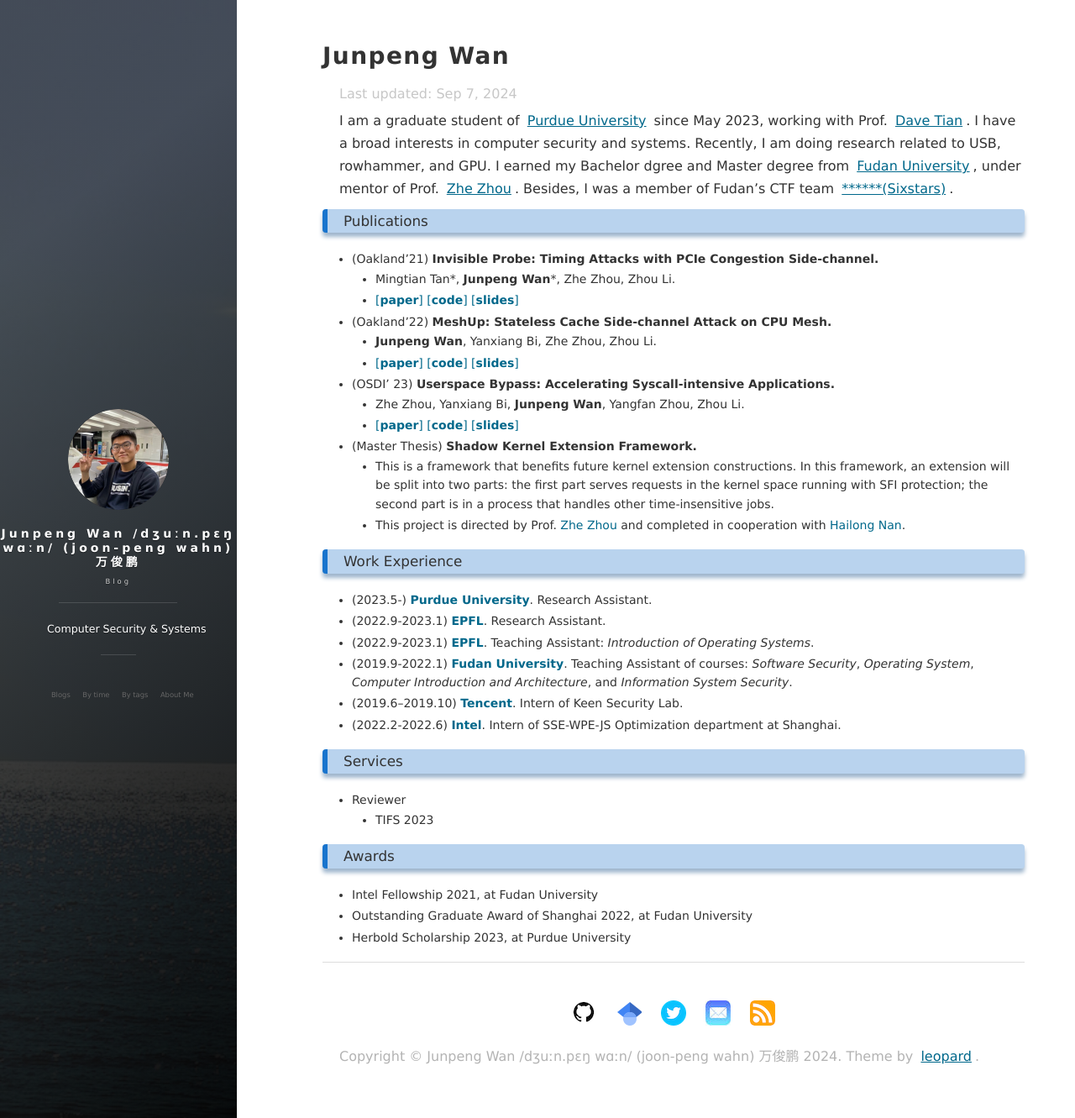
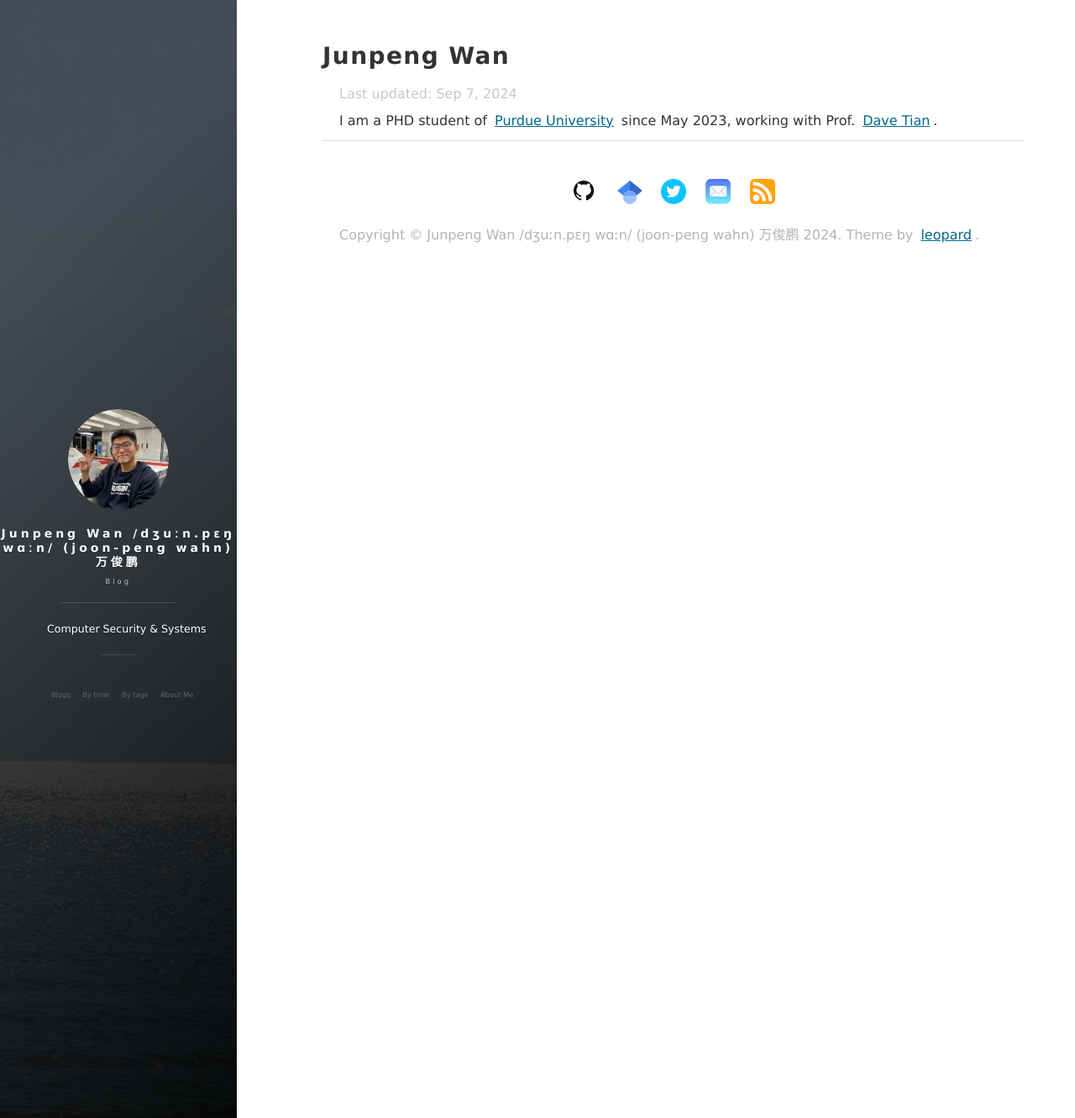
Before and after one commit to stefan1wan/stefan1wan.github.io, a Jekyll site: the page built from about.md, in a window 1280 px wide and 1331 px high. Shown: the whole window at 84% size. Built offline with Jekyll 4.4.1, drawn with Linux system fonts in a browser that asks for light colours; nearby versions of some CDN libraries; library files that are not in the unit come from our copies; comment, search, counter and statistics services are not loaded.

Commit message:
fix about

```diff
--- a/about.md
+++ b/about.md
@@ -4,41 +4,7 @@ title: Junpeng Wan
 last_modified_at: 2024-09-07 23:30:00 +0000
 ---
 
-I am a graduate student of [Purdue University](https://www.purdue.edu) since May 2023, working with Prof. [Dave Tian](https://davejingtian.org). I have a broad interests in computer security and systems. Recently, I am doing research related to USB, rowhammer, and GPU. I earned my Bachelor dgree and Master degree from  [Fudan University](https://www.fudan.edu.cn/en/), under mentor of Prof. [Zhe Zhou](https://www.y-droid.com/zhe/index.html). Besides, I was a member of Fudan's CTF team [\*\*\*\*\*\*(Sixstars)](https://github.com/sixstars).
-
-<!-- Before that, I was a PhD Student at [École polytechnique fédérale de Lausanne(EPFL)](https://www.epfl.ch/en/) for seven months, where I did a semester project at [PARSA](https://parsa.epfl.ch). -->
-
-### Publications
-+ (Oakland’21) **Invisible Probe: Timing Attacks with PCIe Congestion Side-channel.**
-  * Mingtian Tan\*, **Junpeng Wan**\*, Zhe Zhou, Zhou Li.
-  * [[**paper**]](/files/InvisibleProbe.pdf) [[**code**]](https://github.com/stefan1wan/InvisibleProbe) [[**slides**]](/files/InvisibleProbe.key)
-+ (Oakland’22) **MeshUp: Stateless Cache Side-channel Attack on CPU Mesh.**
-  * **Junpeng Wan**, Yanxiang Bi, Zhe Zhou, Zhou Li.
-  * [[**paper**]](/files/MeshUp.pdf) [[**code**]](https://github.com/stefan1wan/MeshUp) [[**slides**]](/files/318-MeshUp.pptx)
-+ (OSDI’ 23) **Userspace Bypass: Accelerating Syscall-intensive Applications.**
-  * Zhe Zhou, Yanxiang Bi, **Junpeng Wan**, Yangfan Zhou, Zhou Li.
-  * [[**paper**]](/files/UserspaceBypass.pdf) [[**code**]](https://github.com/glarer/UserspaceBypass) [[**slides**]](/files/UserspaceBypass_slides.pdf)
-+ (Master Thesis) **Shadow Kernel Extension Framework.**
-    + This is a framework that benefits future kernel extension constructions. In this framework, an extension will be split into two parts: the first part serves requests in the kernel space running with SFI protection; the second part is in a process that handles other time-insensitive jobs.
-    + This project is directed by Prof. [Zhe Zhou](https://cs.fudan.edu.cn/0b/f1/c24865a265201/page.htm) and completed in cooperation with [Hailong Nan](https://github.com/hailongeric).
-
-### Work Experience
-+ (2023.5-)  [**Purdue University**](https://www.purdue.edu). Research Assistant.
-+ (2022.9-2023.1) [**EPFL**](https://www.epfl.ch/en/). Research Assistant.
-+ (2022.9-2023.1) [**EPFL**](https://www.epfl.ch/en/). Teaching Assistant: *Introduction of Operating Systems*.
-+ (2019.9-2022.1) [**Fudan University**](https://www.fudan.edu.cn/en/). Teaching Assistant of courses: *Software Security*, *Operating System*, *Computer Introduction and Architecture*, and *Information System Security*.
-+ (2019.6–2019.10) [**Tencent**](https://www.tencent.com/en-us/). Intern of Keen Security Lab.
-+ (2022.2-2022.6) [**Intel**](https://www.intel.com/content/www/us/en/homepage.htm). Intern of SSE-WPE-JS Optimization department at Shanghai.
-
-### Services
-+ Reviewer
-  + TIFS 2023
-
-### Awards
-+ Intel Fellowship 2021, at Fudan University
-+ Outstanding Graduate Award of Shanghai 2022, at Fudan University
-+ Herbold Scholarship 2023, at Purdue University
-
+I am a PHD student of [Purdue University](https://www.purdue.edu) since May 2023, working with Prof. [Dave Tian](https://davejingtian.org).
 
 <!-- ### News
 + (5/2023) Now, I am a PhD student of Purdue University.
```
